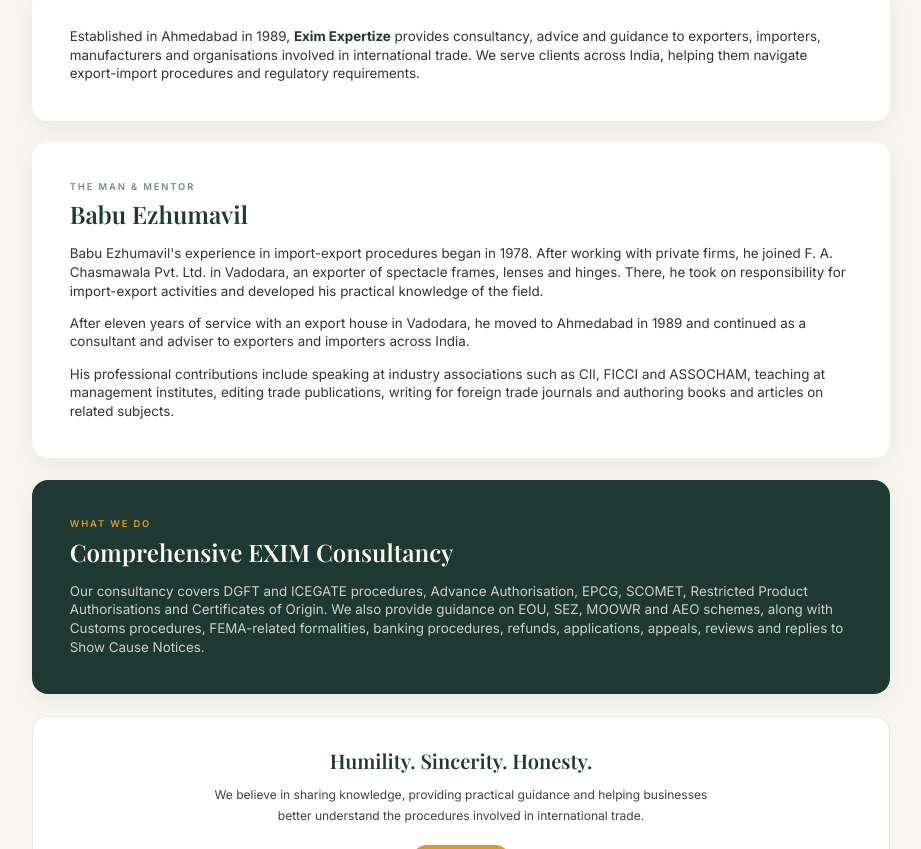
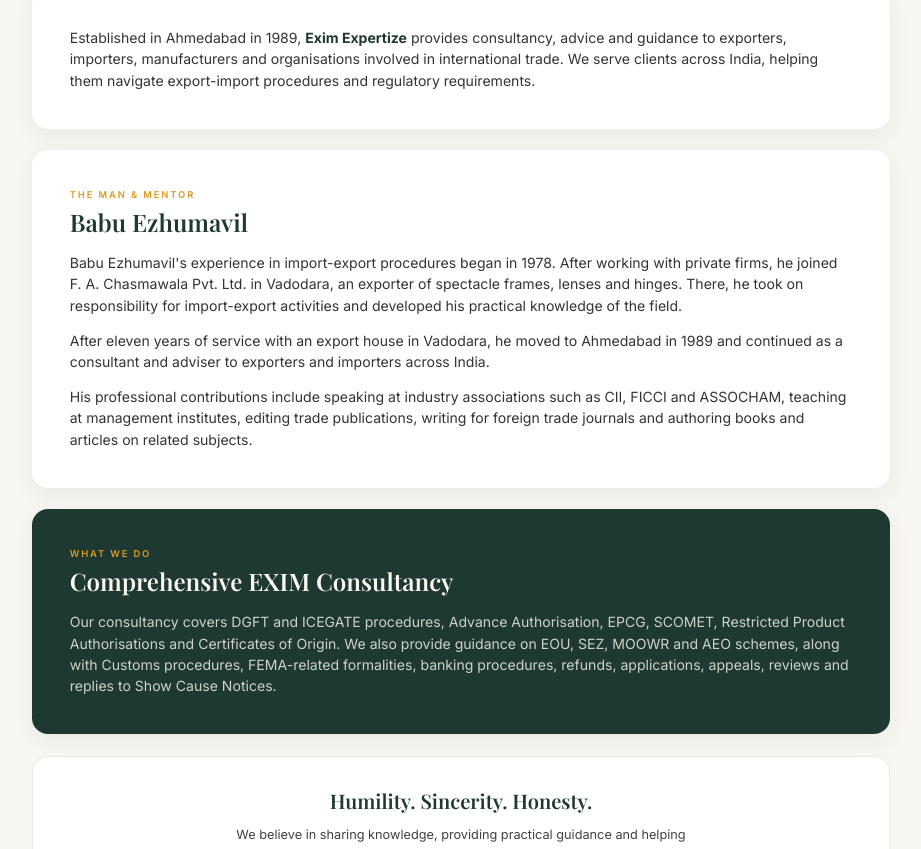
Before and after one commit to Aniket52603/exim-expertize, a React (Vite) app: page /about in a window 1280 px wide. Shown: the part 231-1080 px from the top of the page, without its empty margins (179-1100 px from the left). Built offline with nearby package versions, Linux system fonts and the light colour scheme.

Commit message:
Update website pages and navigation

```diff
--- a/src/pages/AboutPage.jsx
+++ b/src/pages/AboutPage.jsx
@@ -15,7 +15,7 @@
         {/* COMPANY INTRODUCTION */}
         <section className="mt-10 rounded-3xl bg-white p-7 shadow-[0_10px_35px_rgba(0,0,0,0.06)] sm:p-10 lg:p-14">
 
-          <p className="text-lg leading-8 text-black/80 lg:text-xl">
+          <p className="text-[1.1875rem] leading-8 text-black/80 lg:text-[1.3125rem]">
             Established in Ahmedabad in 1989,{" "}
             <strong className="text-ink">Exim Expertize</strong>{" "}
             provides consultancy, advice and guidance to exporters,
@@ -30,7 +30,7 @@
         {/* FOUNDER */}
         <section className="mt-8 rounded-3xl bg-white p-7 shadow-[0_10px_35px_rgba(0,0,0,0.06)] sm:p-10 lg:p-14">
 
-          <p className="mb-3 text-sm font-semibold uppercase tracking-[0.2em] text-ink/60">
+          <p className="mb-3 text-sm font-semibold uppercase tracking-[0.2em] text-gold">
             The Man & Mentor
           </p>
 
@@ -38,7 +38,7 @@
             Babu Ezhumavil
           </h2>
 
-          <div className="mt-6 space-y-5 text-lg leading-8 text-black/80 lg:text-xl">
+          <div className="mt-6 space-y-5 text-[1.1875rem] leading-8 text-black/80 lg:text-[1.3125rem]">
 
             <p>
               Babu Ezhumavil's experience in import-export procedures
@@ -81,7 +81,7 @@
             Comprehensive EXIM Consultancy
           </h2>
 
-          <p className="mt-6 text-lg leading-8 text-cream/80 lg:text-xl">
+          <p className="mt-6 text-[1.1875rem] leading-8 text-cream/80 lg:text-[1.3125rem]">
             Our consultancy covers DGFT and ICEGATE procedures,
             Advance Authorisation, EPCG, SCOMET, Restricted Product
             Authorisations and Certificates of Origin. We also
@@ -100,7 +100,7 @@
             Humility. Sincerity. Honesty.
           </h2>
 
-          <p className="mx-auto mt-4 max-w-3xl text-lg leading-8 text-black/75">
+          <p className="mx-auto mt-4 max-w-3xl text-[1.1875rem] leading-8 text-black/75">
             We believe in sharing knowledge, providing practical
             guidance and helping businesses better understand
             the procedures involved in international trade.
--- a/src/pages/Home.jsx
+++ b/src/pages/Home.jsx
@@ -79,7 +79,7 @@
                 <span className="">
                   Clearing the path for{" "}
                 </span>
-                <span className="text-gold">
+                <span className="text-[#D99B25] drop-shadow-none">
                   Indian exporters
                 </span>{" "}
                 <span className="">
```
